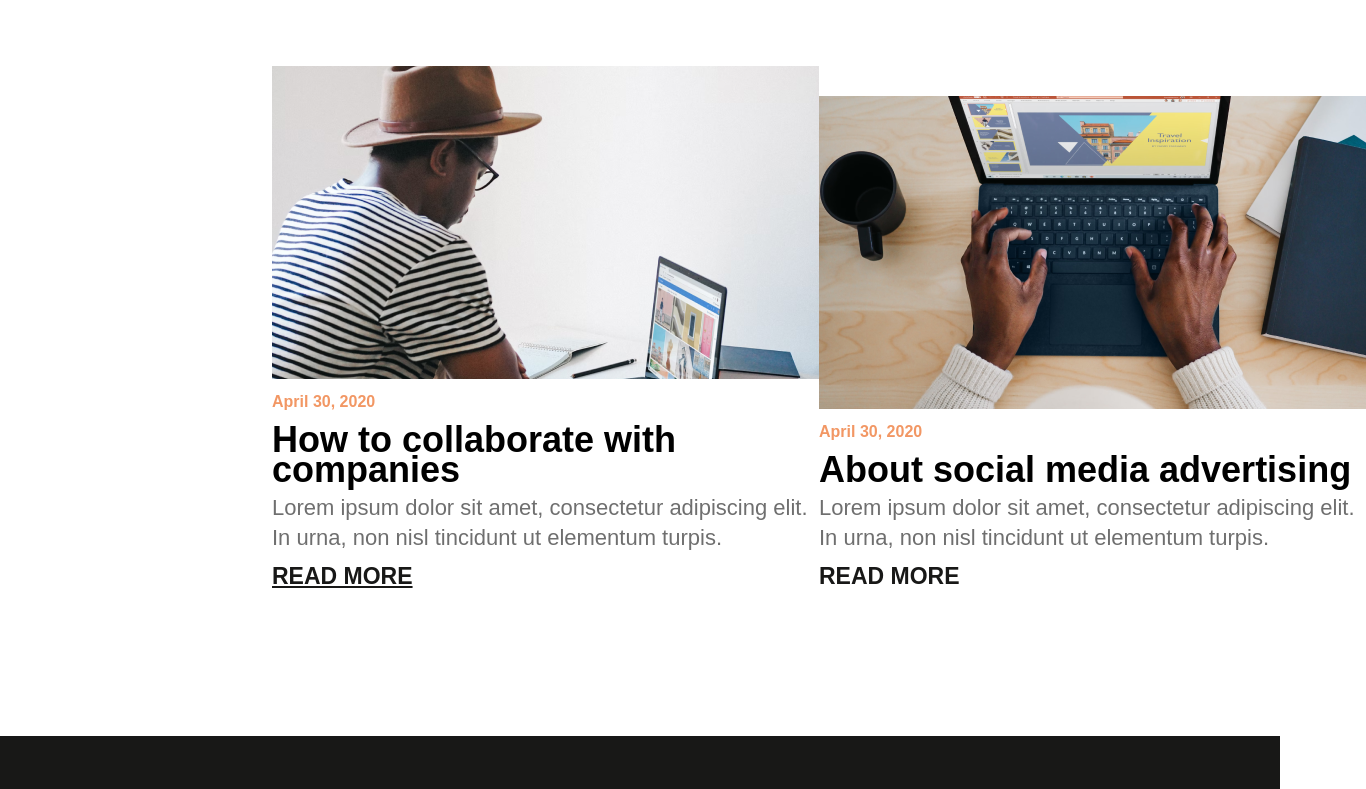
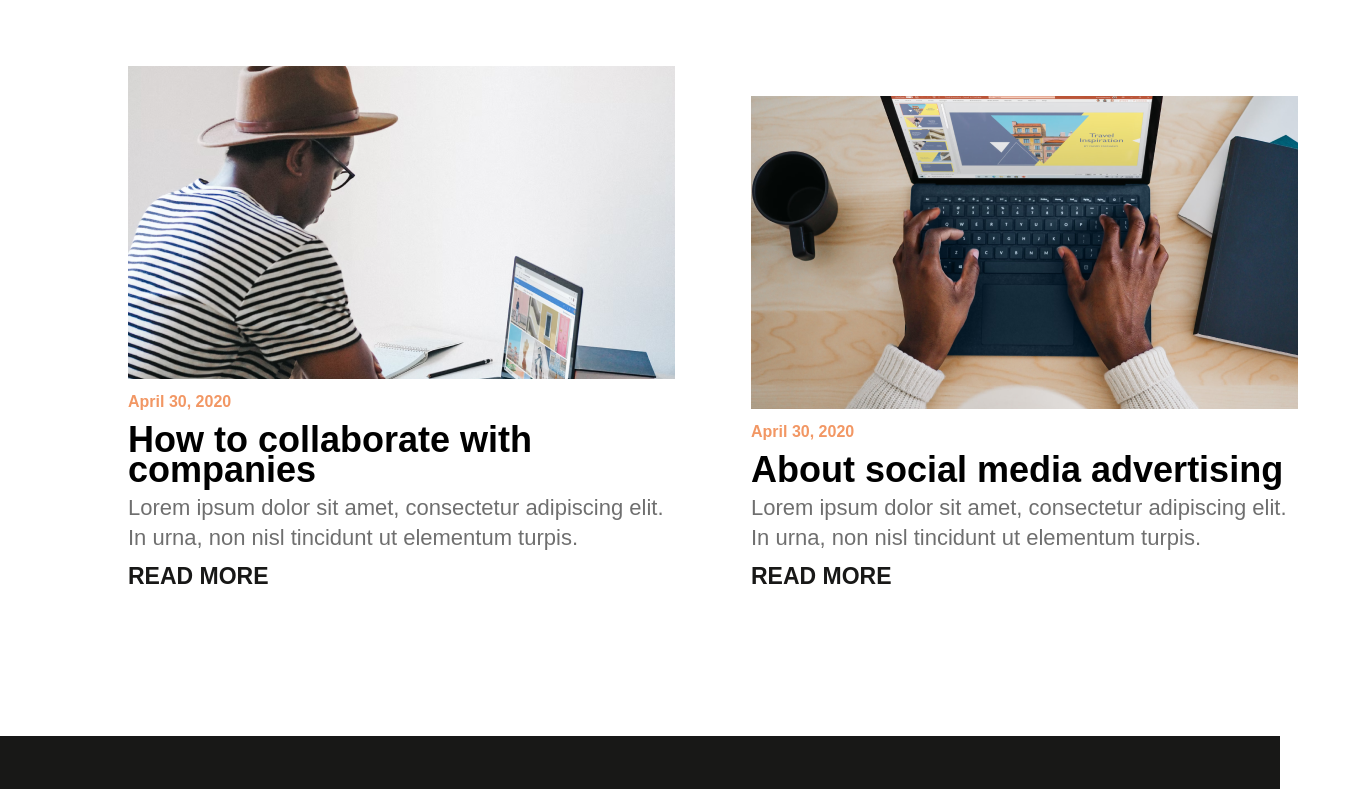
Before and after one commit to MohamedHesham1/Free-Marketing-Landing-Page---Marft, a plain HTML site: page index.html in a window 1280 px wide. Shown: the part 5261-6050 px from the top of the page, 1366 px wide, since content can reach past the window. Drawn offline with Linux system fonts and the light colour scheme; a web font is replaced by a local one.

Commit message:
fix: :bug: correct width and button placement in blogs section

```diff
--- a/index.html
+++ b/index.html
@@ -207,7 +207,7 @@
               <div class="blog-date">April 30, 2020</div>
               <h3 class="card-header">How to collaborate with companies </h3>
                 <p>Lorem ipsum dolor sit amet, consectetur adipiscing elit. In urna, non nisl tincidunt ut elementum turpis.</p>
-                <a href="#" class="read-more underline">READ MORE</a>
+                <a href="#" class="read-more ">READ MORE</a>
             </div>
           </div>
           <div class="blog-post second-blog">
--- a/style.css
+++ b/style.css
@@ -819,6 +819,9 @@ hr {
   text-decoration: none;
   align-self: flex-start;
 }
+.read-more:hover {
+  text-decoration: underline;
+}
 .underline {
   text-decoration: underline;
 }
@@ -844,7 +847,12 @@ hr {
   background-color: var(--gold);
   color: var(--black);
 }
-
+/*  */
+@media (max-width: 991px) {
+  .blog-btn {
+    order: 1;
+  }
+}
 /*    blogs section-desktop */
 @media (min-width: 992px) {
   .blogs {
@@ -854,9 +862,9 @@ hr {
     flex-direction: row;
     height: 757px;
     align-items: center;
-    gap: 0;
+    gap: 76px;
     justify-content: space-around;
-    padding: 0px 9rem;
+    max-width: 1170px;
   }
   .blog-post {
     max-width: 547px;
```
